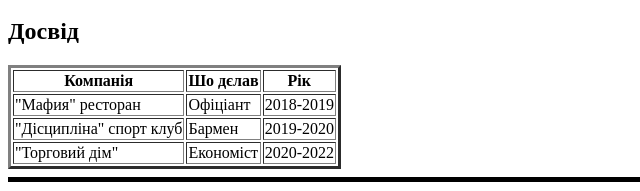
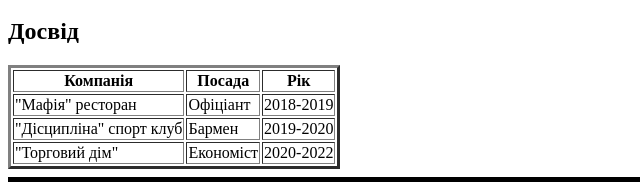
Before and after one commit to bodyastarkov/cv, a plain HTML site: page index.html in a window 1280 px wide. Shown: the part 609-800 px from the top of the page, 0-640 px from the left. Drawn offline with Linux system fonts and the light colour scheme.

Commit message:
Update index.html

```diff
--- a/index.html
+++ b/index.html
@@ -42,11 +42,11 @@
     <table border="3">
       <tr>
         <th>Компанія</th>
-        <th>Шо дєлав</th>
+        <th>Посада</th>
         <th>Рік</th>
       </tr>
       <tr>
-        <td>"Мафия" ресторан</td>
+        <td>"Мафія" ресторан</td>
         <td>Офіціант</td>
         <td>2018-2019</td>
       </tr>
```
